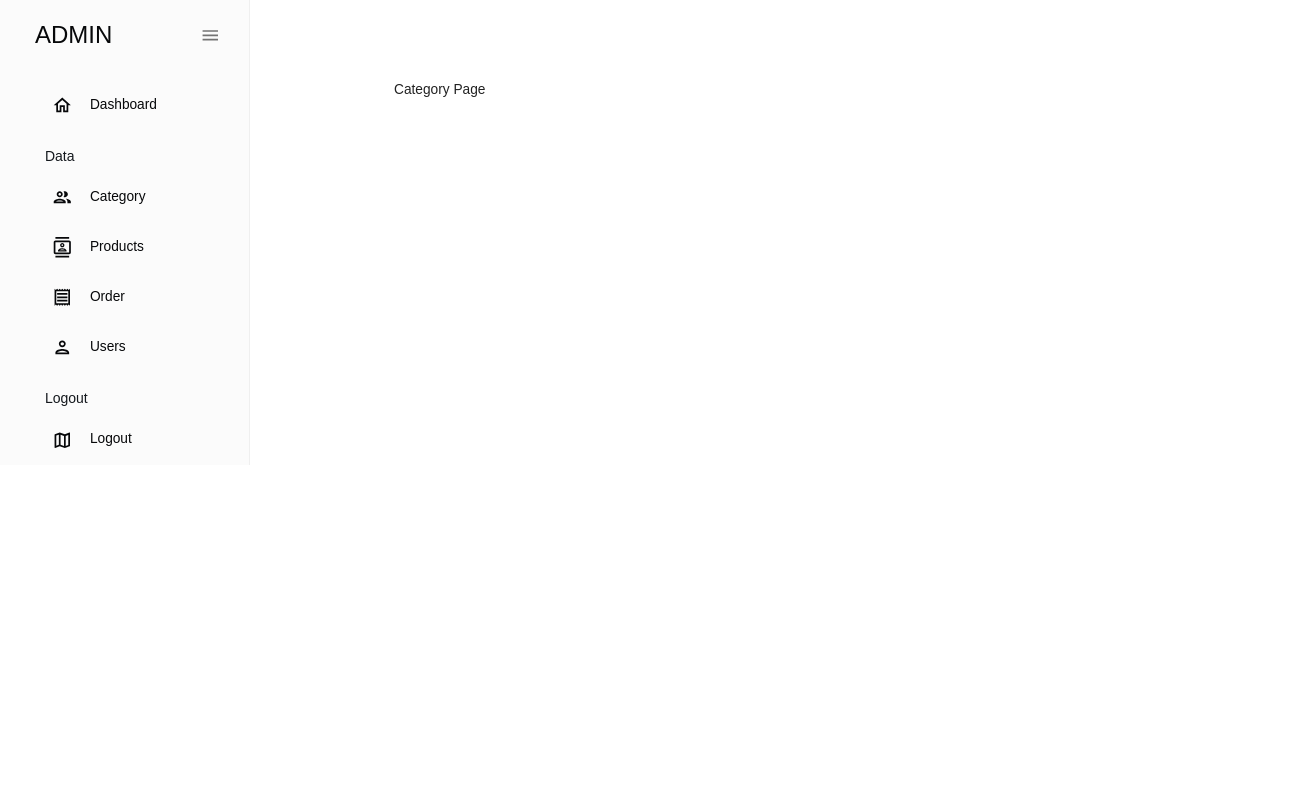
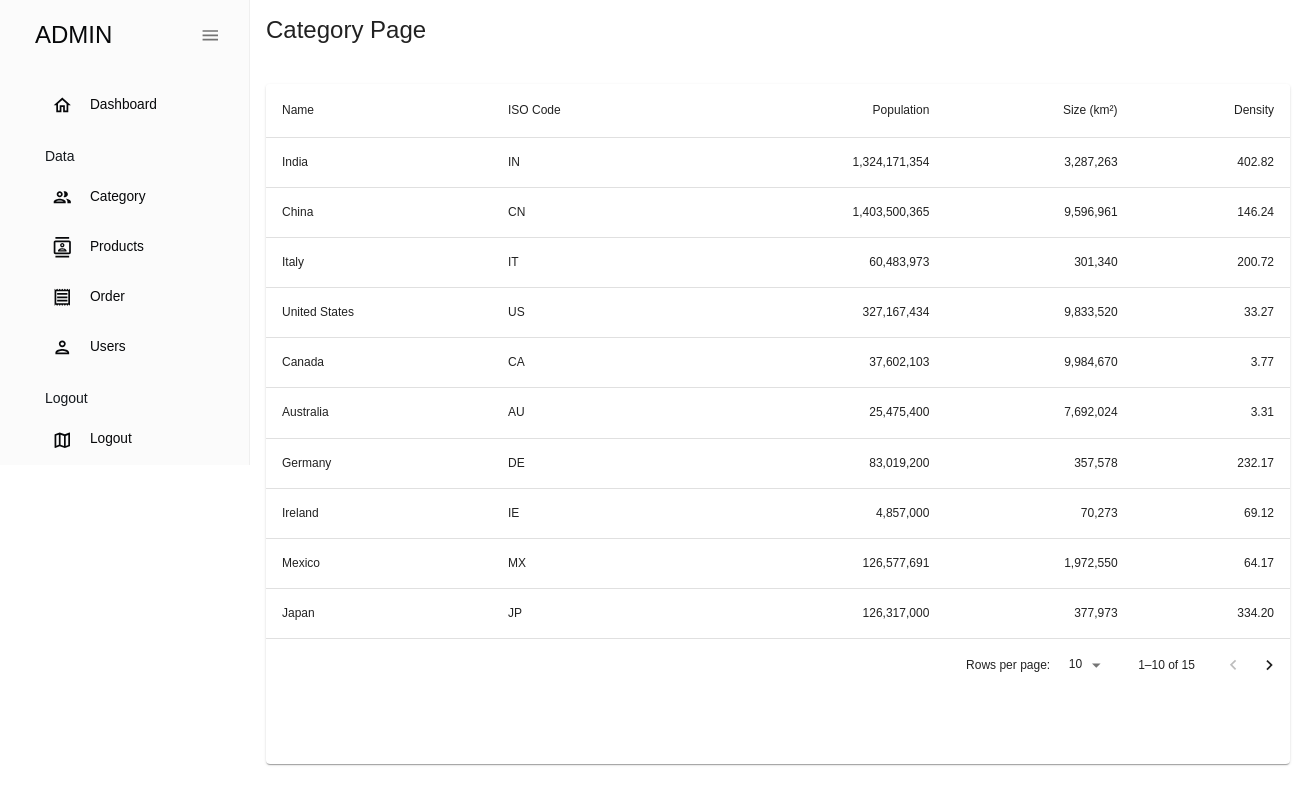
Before and after one commit to DonnuTs94/Final-Project-FE, a React (Vite) app: page /admin/categories in a window 1280 px wide. Shown: the whole page, 1306 px wide, since content can reach past the window. Built offline with nearby package versions, Linux system fonts and the light colour scheme.

Commit message:
Category Table

```diff
--- /dev/null
+++ b/src/components/CategoryTable.jsx
@@ -0,0 +1,119 @@
+import * as React from "react"
+import Paper from "@mui/material/Paper"
+import Table from "@mui/material/Table"
+import TableBody from "@mui/material/TableBody"
+import TableCell from "@mui/material/TableCell"
+import TableContainer from "@mui/material/TableContainer"
+import TableHead from "@mui/material/TableHead"
+import TablePagination from "@mui/material/TablePagination"
+import TableRow from "@mui/material/TableRow"
+
+const columns = [
+  { id: "name", label: "Name", minWidth: "100%" },
+  { id: "code", label: "ISO\u00a0Code", minWidth: 100 },
+  {
+    id: "population",
+    label: "Population",
+    minWidth: "100%",
+    align: "right",
+    format: (value) => value.toLocaleString("en-US")
+  },
+  {
+    id: "size",
+    label: "Size\u00a0(km\u00b2)",
+    minWidth: "100%",
+    align: "right",
+    format: (value) => value.toLocaleString("en-US")
+  },
+  {
+    id: "density",
+    label: "Density",
+    minWidth: "100%",
+    align: "right",
+    format: (value) => value.toFixed(2)
+  }
+]
+
+function createData(name, code, population, size) {
+  const density = population / size
+  return { name, code, population, size, density }
+}
+
+const rows = [
+  createData("India", "IN", 1324171354, 3287263),
+  createData("China", "CN", 1403500365, 9596961),
+  createData("Italy", "IT", 60483973, 301340),
+  createData("United States", "US", 327167434, 9833520),
+  createData("Canada", "CA", 37602103, 9984670),
+  createData("Australia", "AU", 25475400, 7692024),
+  createData("Germany", "DE", 83019200, 357578),
+  createData("Ireland", "IE", 4857000, 70273),
+  createData("Mexico", "MX", 126577691, 1972550),
+  createData("Japan", "JP", 126317000, 377973),
+  createData("France", "FR", 67022000, 640679),
+  createData("United Kingdom", "GB", 67545757, 242495),
+  createData("Russia", "RU", 146793744, 17098246),
+  createData("Nigeria", "NG", 200962417, 923768),
+  createData("Brazil", "BR", 210147125, 8515767)
+]
+
+export default function StickyHeadTable() {
+  const [page, setPage] = React.useState(0)
+  const [rowsPerPage, setRowsPerPage] = React.useState(10)
+
+  const handleChangePage = (event, newPage) => {
+    setPage(newPage)
+  }
+
+  const handleChangeRowsPerPage = (event) => {
+    setRowsPerPage(+event.target.value)
+    setPage(0)
+  }
+
+  return (
+    <Paper sx={{ width: "80vw", height: "85vh", overflow: "hidden" }}>
+      <TableContainer sx={{ maxHeight: 600 }}>
+        <Table stickyHeader aria-label="sticky table">
+          <TableHead>
+            <TableRow>
+              {columns.map((column) => (
+                <TableCell
+                  key={column.id}
+                  align={column.align}
+                  style={{ minWidth: column.minWidth }}
+                >
+                  {column.label}
+                </TableCell>
+              ))}
+            </TableRow>
+          </TableHead>
+          <TableBody>
+            {rows.slice(page * rowsPerPage, page * rowsPerPage + rowsPerPage).map((row) => {
+              return (
+                <TableRow hover role="checkbox" tabIndex={-1} key={row.code}>
+                  {columns.map((column) => {
+                    const value = row[column.id]
+                    return (
+                      <TableCell key={column.id} align={column.align}>
+                        {column.format && typeof value === "number" ? column.format(value) : value}
+                      </TableCell>
+                    )
+                  })}
+                </TableRow>
+              )
+            })}
+          </TableBody>
+        </Table>
+      </TableContainer>
+      <TablePagination
+        rowsPerPageOptions={[10, 25, 100]}
+        component="div"
+        count={rows.length}
+        rowsPerPage={rowsPerPage}
+        page={page}
+        onPageChange={handleChangePage}
+        onRowsPerPageChange={handleChangeRowsPerPage}
+      />
+    </Paper>
+  )
+}
--- a/src/layouts/AdminLayout.jsx
+++ b/src/layouts/AdminLayout.jsx
@@ -1,12 +1,12 @@
-import { Box } from "@mui/material"
+import { Box, Container } from "@mui/material"
 import Sidebar from "../components/sidebar"
 import { Outlet } from "react-router-dom"
 
 const AdminLayout = () => {
   return (
-    <Box display={"flex"} width={"100%"} height={"100%"} gap={8}>
+    <Box display={"flex"} maxWidth={false} width={"100vw"} height={"100vh"}>
       <Sidebar />
-      <Box padding={10}>
+      <Box padding={2}>
         <Outlet />
       </Box>
     </Box>
--- a/src/pages/AdminDashboard/Categories.jsx
+++ b/src/pages/AdminDashboard/Categories.jsx
@@ -1,5 +1,15 @@
+import { Box, Typography } from "@mui/material"
+import StickyHeadTable from "../../components/CategoryTable"
+
 const CategoryPage = () => {
-  return <div>Category Page</div>
+  return (
+    <Box width={"100%"}>
+      <Typography marginBottom={5} variant="h3">
+        Category Page
+      </Typography>
+      <StickyHeadTable />
+    </Box>
+  )
 }
 
 export default CategoryPage
```
Also changed, not shown: src/components/sidebar.jsx (+1 -6 lines).
